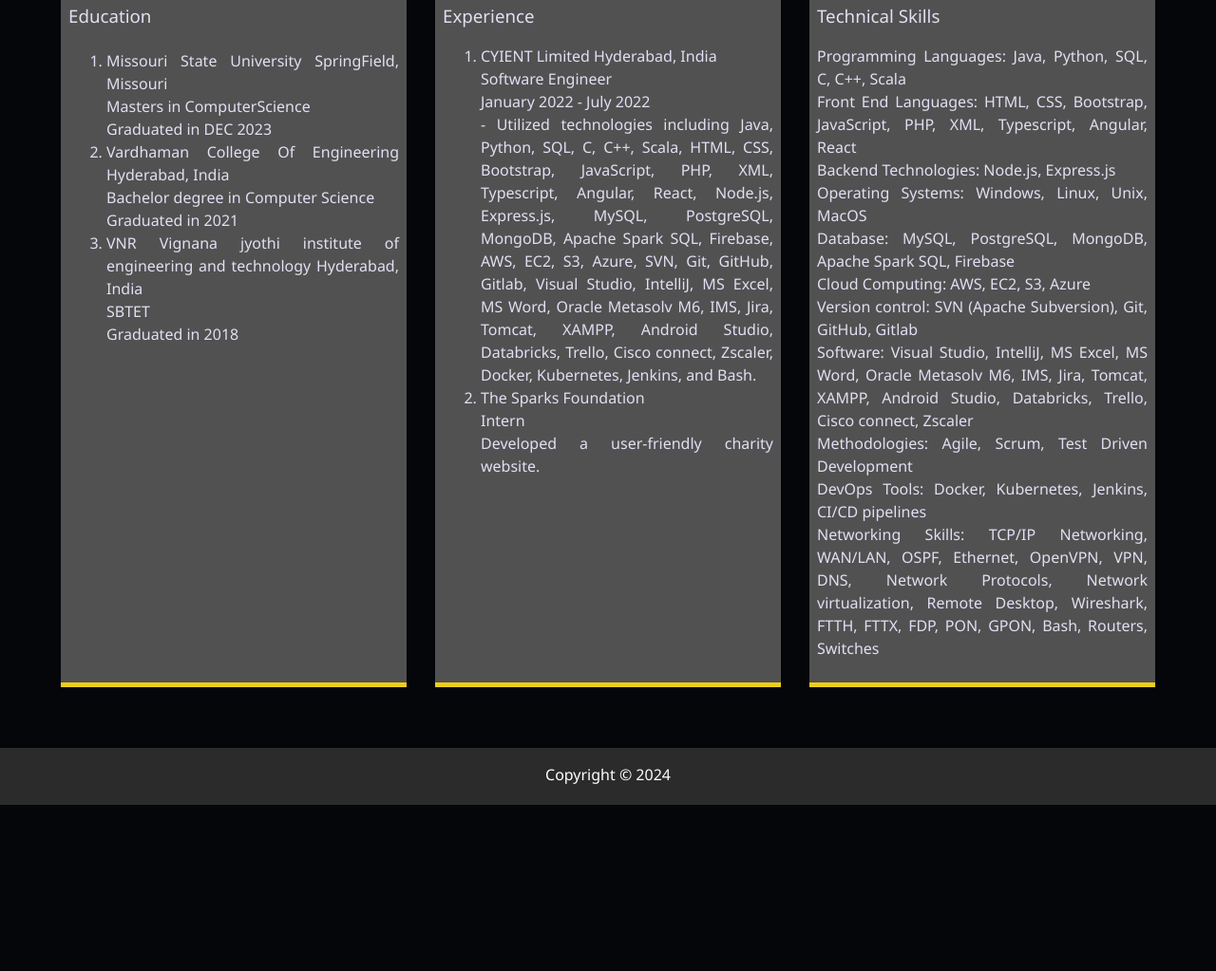
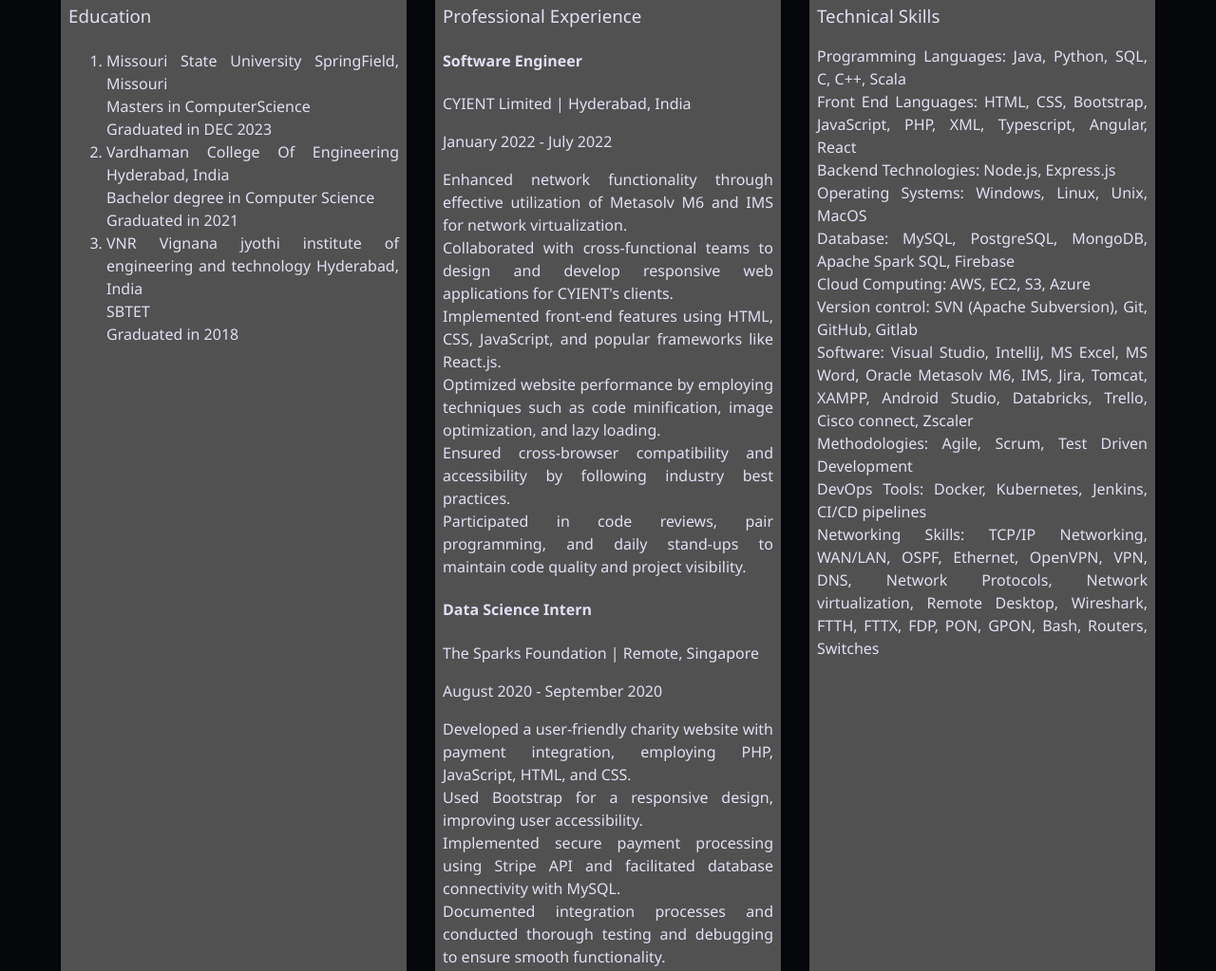
Before and after one commit to fuzz503/pranithvarma, a website: page about.html in a window 1280 px wide. Shown: the part 976-1999 px from the top of the page at 95% size. Before the commit the page ends 1824 px from the top, so only its background shows below. Drawn offline with Linux system fonts and the light colour scheme.

Commit message:
Update about.html

```diff
--- a/about.html
+++ b/about.html
@@ -104,22 +104,36 @@
             </li>
           </ol>
         </div>
-        <div class="job job-2">
-  <h3>Experience</h3>
-  <ol>
-    <li>
-      CYIENT Limited Hyderabad, India<br />
-      Software Engineer<br />
-      January 2022 - July 2022<br />
-      - Utilized technologies including Java, Python, SQL, C, C++, Scala, HTML, CSS, Bootstrap, JavaScript, PHP, XML, Typescript, Angular, React, Node.js, Express.js, MySQL, PostgreSQL, MongoDB, Apache Spark SQL, Firebase, AWS, EC2, S3, Azure, SVN, Git, GitHub, Gitlab, Visual Studio, IntelliJ, MS Excel, MS Word, Oracle Metasolv M6, IMS, Jira, Tomcat, XAMPP, Android Studio, Databricks, Trello, Cisco connect, Zscaler, Docker, Kubernetes, Jenkins, and Bash.
-    </li>
-    <li>
-      The Sparks Foundation<br />
-      Intern<br />
-      Developed a user-friendly charity website.
-    </li>
-  </ol>
+<div class="job job-2">
+    <h3>Professional Experience</h3>
+
+    <div class="experience">
+        <h4>Software Engineer</h4>
+        <p>CYIENT Limited | Hyderabad, India</p>
+        <p>January 2022 - July 2022</p>
+        <ul>
+            <li>Enhanced network functionality through effective utilization of Metasolv M6 and IMS for network virtualization.</li>
+            <li>Collaborated with cross-functional teams to design and develop responsive web applications for CYIENT's clients.</li>
+            <li>Implemented front-end features using HTML, CSS, JavaScript, and popular frameworks like React.js.</li>
+            <li>Optimized website performance by employing techniques such as code minification, image optimization, and lazy loading.</li>
+            <li>Ensured cross-browser compatibility and accessibility by following industry best practices.</li>
+            <li>Participated in code reviews, pair programming, and daily stand-ups to maintain code quality and project visibility.</li>
+        </ul>
+    </div>
+
+    <div class="experience">
+        <h4>Data Science Intern</h4>
+        <p>The Sparks Foundation | Remote, Singapore</p>
+        <p>August 2020 - September 2020</p>
+        <ul>
+            <li>Developed a user-friendly charity website with payment integration, employing PHP, JavaScript, HTML, and CSS.</li>
+            <li>Used Bootstrap for a responsive design, improving user accessibility.</li>
+            <li>Implemented secure payment processing using Stripe API and facilitated database connectivity with MySQL.</li>
+            <li>Documented integration processes and conducted thorough testing and debugging to ensure smooth functionality.</li>
+        </ul>
+    </div>
 </div>
+
 
        <div class="job job-3">
     <h3>Technical Skills</h3>
```
